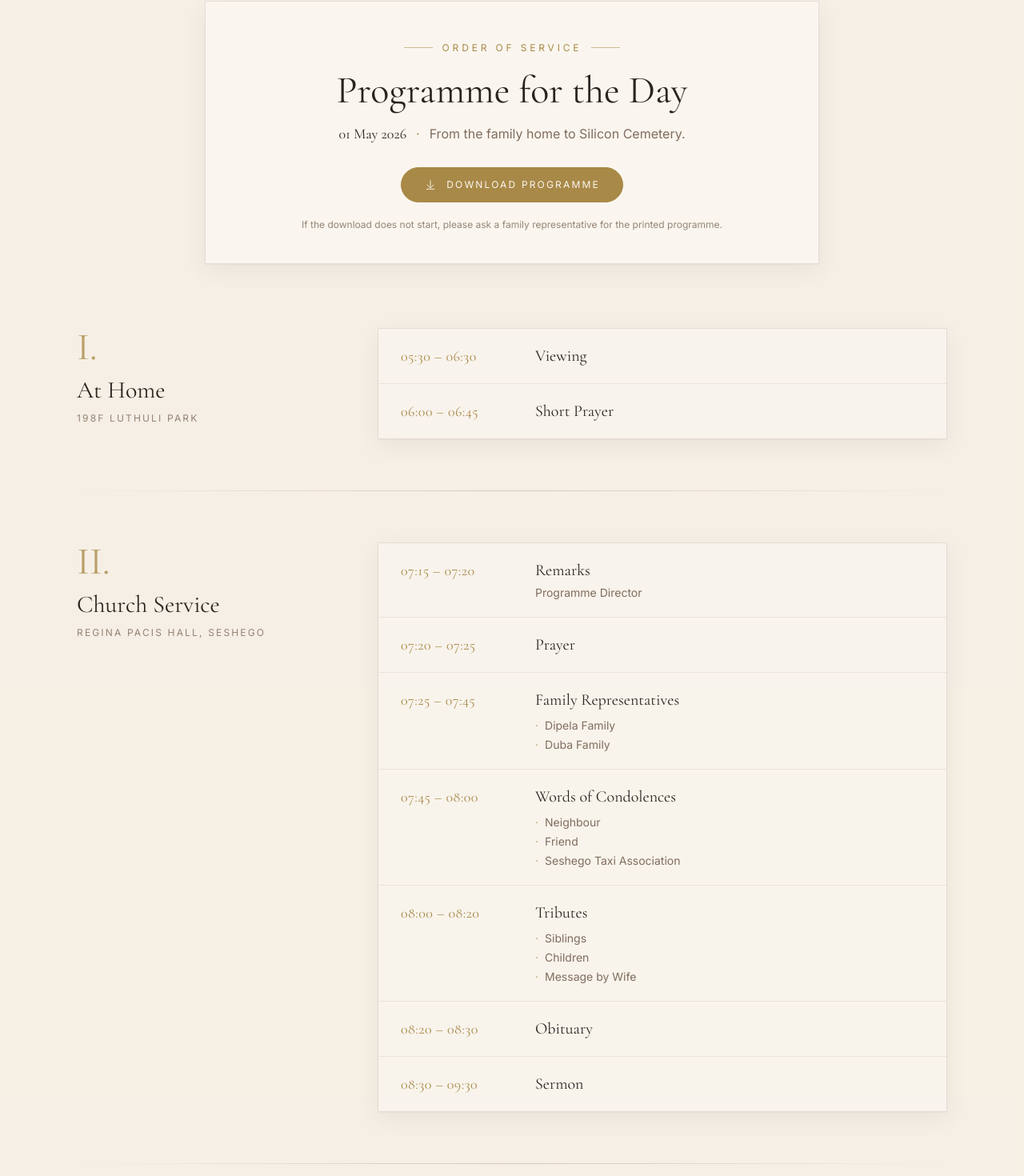
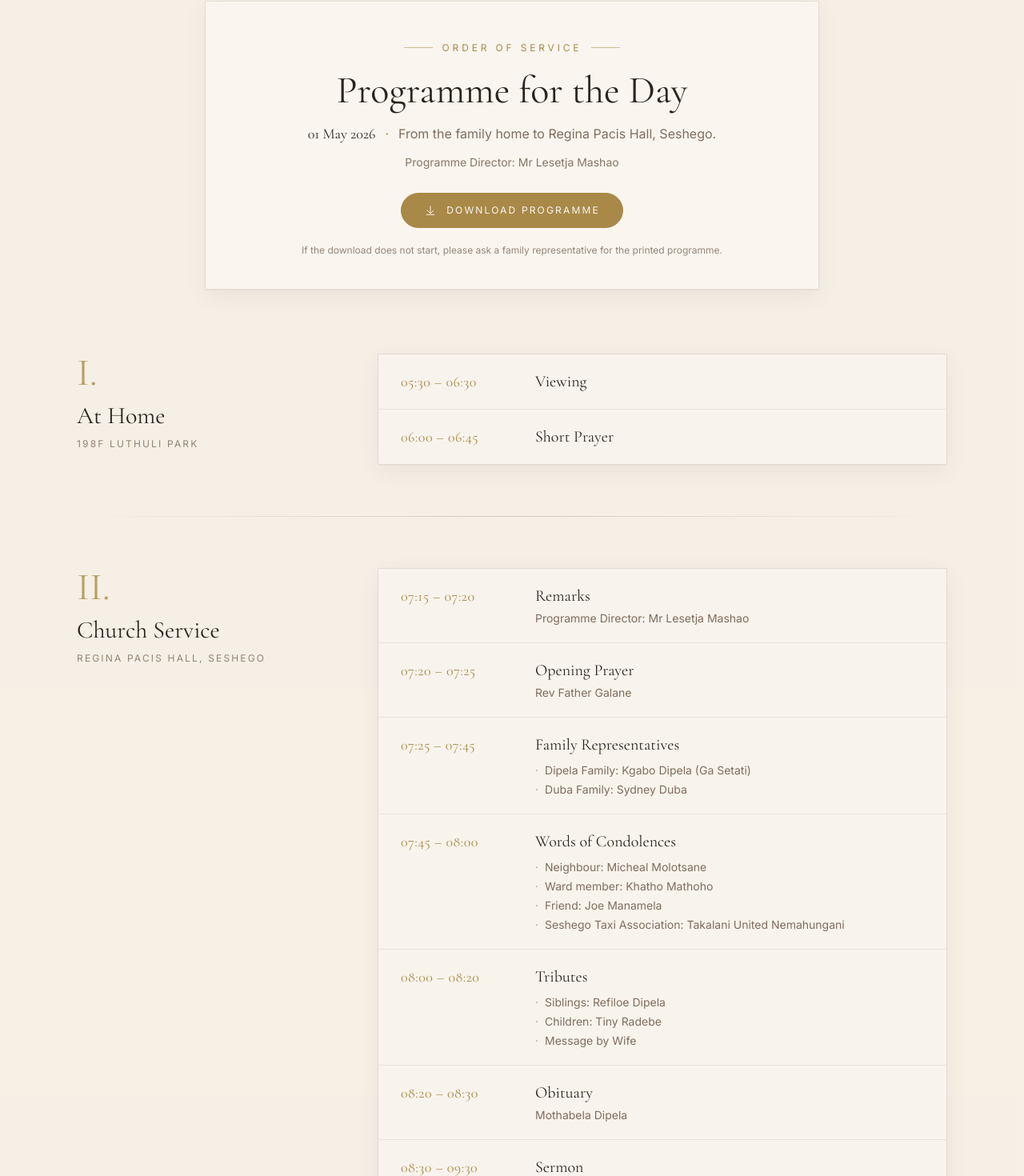
Before and after one commit to MasegoDipela/glenn-dipela-funeral, a Next.js app: page / in a window 1280 px wide. Shown: the part 918-2388 px from the top of the page at 80% size. Built offline with nearby package versions, Linux system fonts and the light colour scheme.

Commit message:
Add programme director details and update order of service for improved clarity

```diff
--- a/app/programme/page.tsx
+++ b/app/programme/page.tsx
@@ -6,6 +6,7 @@ import {
   burial,
   announcement,
   closing,
+  programmeDirector,
 } from "@/data/memorial";
 import DownloadProgrammeButton from "@/components/DownloadProgrammeButton";
 import PrintButton from "@/components/PrintButton";
@@ -64,6 +65,9 @@ export default function ProgrammePage() {
           </p>
           <p className="mt-6 max-w-2xl mx-auto text-[15px] leading-relaxed text-charcoal/85">
             {announcement}
+          </p>
+          <p className="mt-4 text-sm text-cocoa/80">
+            Programme Director: {programmeDirector}
           </p>
 
           <div className="mt-8 mx-auto max-w-md grid grid-cols-2 gap-x-6 gap-y-3 text-sm">
--- a/components/ProgrammeSection.tsx
+++ b/components/ProgrammeSection.tsx
@@ -1,7 +1,7 @@
 import Link from "next/link";
 import DownloadProgrammeButton from "./DownloadProgrammeButton";
 import ProgrammeTimeline from "./ProgrammeTimeline";
-import { burial } from "@/data/memorial";
+import { burial, programmeDirector } from "@/data/memorial";
 
 export default function ProgrammeSection() {
   return (
@@ -27,7 +27,10 @@ export default function ProgrammeSection() {
               {burial.date}
             </span>
             <span className="mx-3 text-gold">·</span>
-            From the family home to {burial.cemetery}.
+            From the family home to {burial.churchVenue}.
+          </p>
+          <p className="mt-3 text-sm text-cocoa/80">
+            Programme Director: {programmeDirector}
           </p>
           <div className="mt-7 flex flex-col sm:flex-row items-stretch sm:items-center justify-center gap-3">
             <DownloadProgrammeButton variant="soft" />
--- a/data/memorial.ts
+++ b/data/memorial.ts
@@ -4,7 +4,7 @@
 export const person = {
   fullName: "Geremane Joshua Glenn Dipela",
   shortName: "Glenn Dipela",
-  alsoKnownAs: "Bra Glenn",
+  alsoKnownAs: "Glenzito",
   sunrise: "27 July 1971",
   sunset: "21 April 2026",
   yearsRange: "1971 – 2026",
@@ -25,6 +25,8 @@ export const heroSubtitle =
 
 export const programmePdfPath =
   "/programmes/joshua-glenn-dipela-order-of-service.pdf";
+
+export const programmeDirector = "Mr Lesetja Mashao";
 
 export type ProgrammeItem = {
   time?: string;
@@ -58,25 +60,45 @@ export const programme: ProgrammePart[] = [
     heading: "Church Service",
     venue: "Regina Pacis Hall, Seshego",
     items: [
-      { time: "07:15 – 07:20", title: "Remarks", detail: "Programme Director" },
-      { time: "07:20 – 07:25", title: "Prayer" },
+      {
+        time: "07:15 – 07:20",
+        title: "Remarks",
+        detail: "Programme Director: Mr Lesetja Mashao",
+      },
+      {
+        time: "07:20 – 07:25",
+        title: "Opening Prayer",
+        detail: "Rev Father Galane",
+      },
       {
         time: "07:25 – 07:45",
         title: "Family Representatives",
-        children: ["Dipela Family", "Duba Family"],
+        children: [
+          "Dipela Family: Kgabo Dipela (Ga Setati)",
+          "Duba Family: Sydney Duba",
+        ],
       },
       {
         time: "07:45 – 08:00",
         title: "Words of Condolences",
-        children: ["Neighbour", "Friend", "Seshego Taxi Association"],
+        children: [
+          "Neighbour: Micheal Molotsane",
+          "Ward member: Khatho Mathoho",
+          "Friend: Joe Manamela",
+          "Seshego Taxi Association: Takalani United Nemahungani",
+        ],
       },
       {
         time: "08:00 – 08:20",
         title: "Tributes",
-        children: ["Siblings", "Children", "Message by Wife"],
+        children: [
+          "Siblings: Refiloe Dipela",
+          "Children: Tiny Radebe",
+          "Message by Wife",
+        ],
       },
-      { time: "08:20 – 08:30", title: "Obituary" },
-      { time: "08:30 – 09:30", title: "Sermon" },
+      { time: "08:20 – 08:30", title: "Obituary", detail: "Mothabela Dipela" },
+      { time: "08:30 – 09:30", title: "Sermon", detail: "Rev Father Galane" },
     ],
   },
   {
@@ -85,23 +107,35 @@ export const programme: ProgrammePart[] = [
     heading: "Burial",
     venue: "Silicon Cemetery",
     items: [
-      { time: "10:00 – 10:20", title: "Burial Rites" },
-      { time: "10:20 – 10:40", title: "Laying of Wreaths" },
-      { time: "10:40 – 10:50", title: "Vote of Thanks" },
-      { time: "10:50 – 11:00", title: "Closing Prayer" },
+      {
+        time: "10:00 – 10:20",
+        title: "Burial Rites",
+        detail: "Rev Father Galane",
+      },
+      {
+        time: "10:20 – 10:40",
+        title: "Laying of Wreaths",
+        children: ["Kgothatso", "Relebogile", "Ayanda", "Tokollo"],
+      },
+      { time: "10:40 – 10:50", title: "Vote of Thanks", detail: "Enoch Dipela" },
+      {
+        time: "10:50 – 11:00",
+        title: "Closing Prayer",
+        detail: "Rev Father Galane",
+      },
     ],
   },
 ];
 
 // Obituary, lightly polished for grammar and flow while preserving voice.
 export const obituary: string[] = [
-  "Geremane Joshua Glenn Dipela, affectionately known as Bra Glenn, was born on 27 July 1971. He was the second-born son of the late Christopher and Martha Dipela.",
+  "Geremane Joshua Glenn Dipela, affectionately known as Glenzito, was born on 27 July 1971. He was the second-born son of the late Christopher and Martha Dipela.",
   "He completed his schooling at Pax College, the Catholic Boys School. From a young age, his faith was evident. He served as an altar boy, laying a strong spiritual foundation that remained with him throughout his life.",
-  "Professionally, he worked for a brief period in sales and marketing within the publishing sector, where he was employed by Shutter and Shooter, Heinaman, and Nutrient Publishers. He then managed one of the family business ventures in Ga-Hlahla, a role he cherished until its eventual sale. He later became a member of the Seshego Polokwane Taxi Association, where he was a full and active member, and where it gave him a platform to thrive in business.",
-  "He leaves behind his beloved wife, Mamoloto Meriam Dipela. Together they were blessed with two daughters, Tiny and Kopanang, a son, Thabang, and two grandchildren, Kgothatso and Ayanda, together with his siblings, Junior and Refiloe.",
+  "Professionally, he worked for a brief period in sales and marketing within the publishing sector, where he was employed by Shutter and Shooter, Heinaman, and Nutrient Publishers. He then managed one of the family business ventures in Ga-Hlahla, a role he cherished until its eventual sale. He then became a member of the Seshego Polokwane Taxi Association, where he was a full and active member.",
+  "He leaves behind his beloved wife, Mamoloto Meriam Dipela. They were blessed with two daughters, Tiny and Kopanang; a son, Thabang; and two grandchildren, Kgothatso and Ayanda, together with his siblings, Mokone Junior and Refiloe.",
   "His passing leaves a profound void in the hearts of his family, friends, and all who had the privilege of knowing him.",
   "Though his journey on earth has come to an end, his legacy of love, laughter, and peace will live on in the hearts he touched.",
-  "Rest in eternal peace, Mokone. You’ll forever be remembered and missed.",
+  "Rest in eternal peace, Mokone. You will forever be remembered and deeply missed.",
 ];
 
 export const pullQuotes = [
@@ -111,5 +145,5 @@ export const pullQuotes = [
 
 export const closing = {
   line1: "Rest in eternal peace, Mokone.",
-  line2: "You’ll forever be remembered and missed.",
+  line2: "You will forever be remembered and deeply missed.",
 };
```
Also changed, not shown: 1 other file (tests, documents, lock files or other folders).
